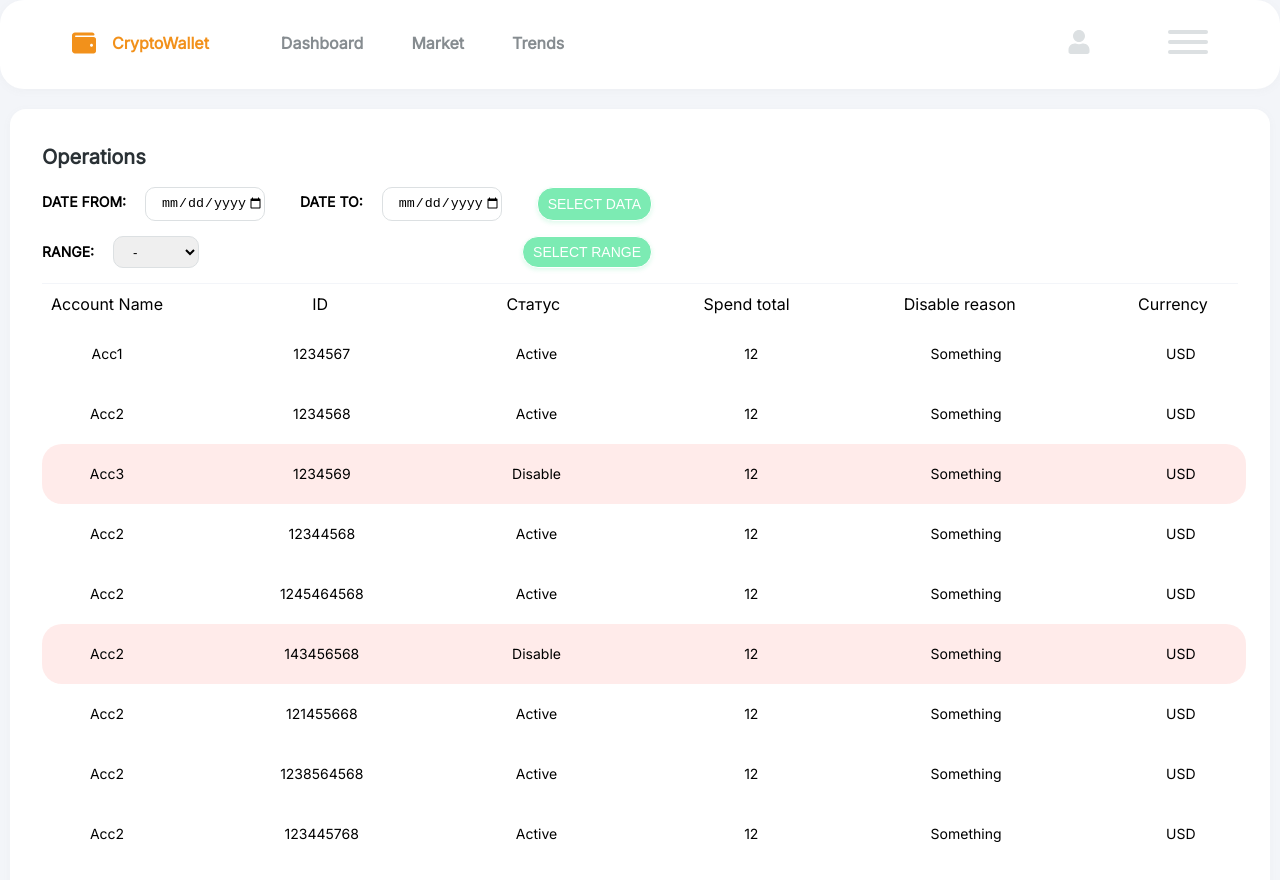
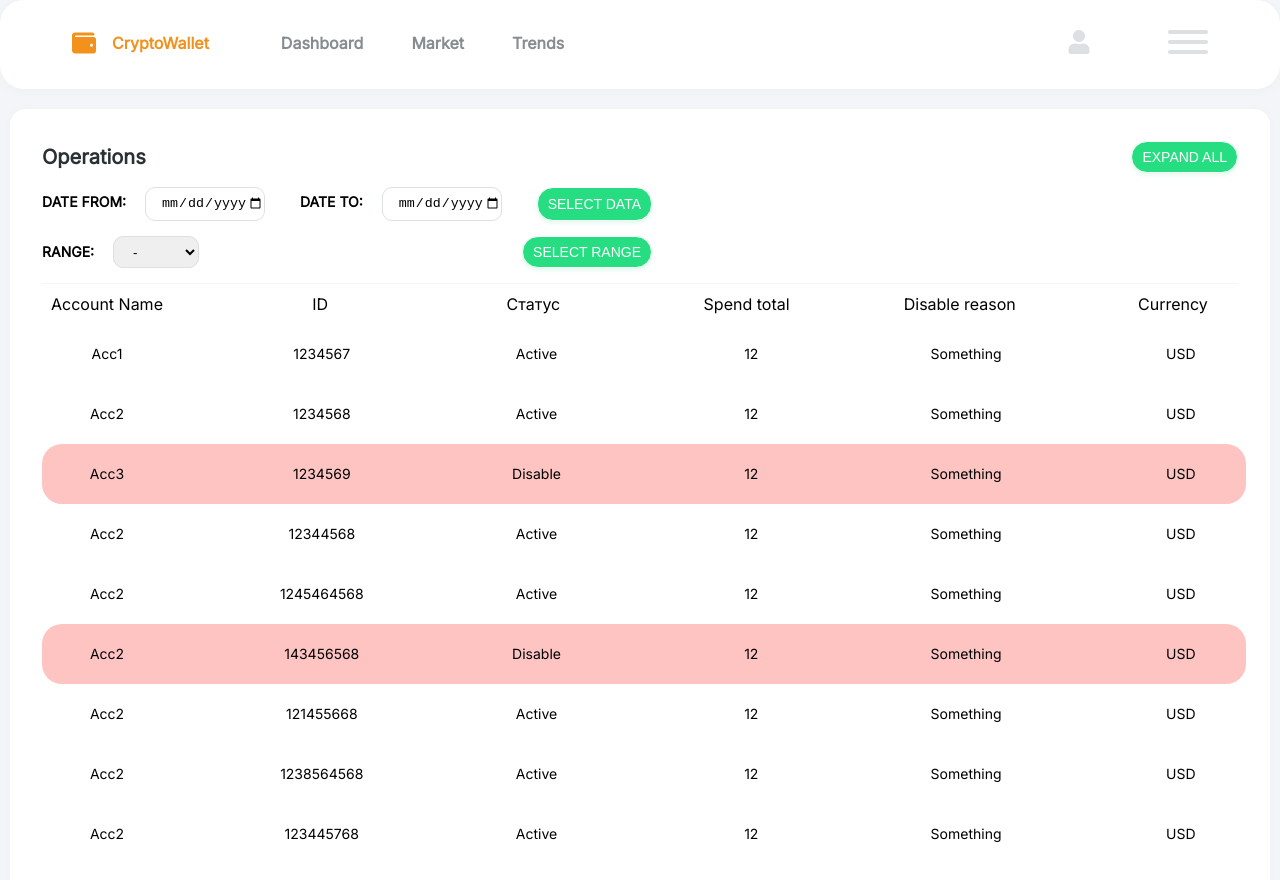
Before and after one commit to ShapovalDenys/Crypto_Marketplace, a React (Create React App) app: page / in a window 1280 px wide. Shown: the top 880 px of the page. Built offline with nearby package versions, Linux system fonts and the light colour scheme.

Commit message:
solution

```diff
--- a/src/components/Modules/Operations/Operations.js
+++ b/src/components/Modules/Operations/Operations.js
@@ -102,8 +102,8 @@ const OPERATIONS_DATA = [{
         campaign_inline_clicks:1.21,
         campaign_inline_clicks_ctr:1.01,
         date_range:[{
-            "date_start":"01-01-2020",
-            "date_stop":"01-01-2020"
+            date_start:"01-01-2020",
+            date_stop:"01-01-2020"
           }]
       }]
     },
@@ -128,8 +128,8 @@ const OPERATIONS_DATA = [{
           campaign_inline_clicks:1.21,
           campaign_inline_clicks_ctr:1.01,
           date_range:[{
-              "date_start":"01-01-2020",
-              "date_stop":"01-01-2020"
+              date_start:"01-01-2020",
+              date_stop:"01-01-2020"
             }]
         }]
       },
@@ -154,8 +154,8 @@ const OPERATIONS_DATA = [{
             campaign_inline_clicks:1.21,
             campaign_inline_clicks_ctr:1.01,
             date_range:[{
-                "date_start":"01-01-2020",
-                "date_stop":"01-01-2020"
+                date_start:"01-01-2020",
+                date_stop:"01-01-2020"
               }]
           }]
         },
@@ -180,8 +180,8 @@ const OPERATIONS_DATA = [{
               campaign_inline_clicks:1.21,
               campaign_inline_clicks_ctr:1.01,
               date_range:[{
-                  "date_start":"01-01-2020",
-                  "date_stop":"01-01-2020"
+                  date_start:"01-01-2020",
+                  date_stop:"01-01-2020"
                 }]
             }]
           },
@@ -206,8 +206,8 @@ const OPERATIONS_DATA = [{
                 campaign_inline_clicks:1.21,
                 campaign_inline_clicks_ctr:1.01,
                 date_range:[{
-                    "date_start":"01-01-2020",
-                    "date_stop":"01-01-2020"
+                    date_start:"01-01-2020",
+                    date_stop:"01-01-2020"
                   }]
               }]
             },
@@ -232,8 +232,8 @@ const OPERATIONS_DATA = [{
                   campaign_inline_clicks:1.21,
                   campaign_inline_clicks_ctr:1.01,
                   date_range:[{
-                      "date_start":"01-01-2020",
-                      "date_stop":"01-01-2020"
+                      date_start:"01-01-2020",
+                      date_stop:"01-01-2020"
                     }]
                 }]
               },
@@ -258,8 +258,8 @@ const OPERATIONS_DATA = [{
                     campaign_inline_clicks:1.21,
                     campaign_inline_clicks_ctr:1.01,
                     date_range:[{
-                        "date_start":"01-01-2020",
-                        "date_stop":"01-01-2020"
+                        date_start:"01-01-2020",
+                        date_stop:"01-01-2020"
                       }]
                   }]
                 },
@@ -284,8 +284,8 @@ const OPERATIONS_DATA = [{
                       campaign_inline_clicks:1.21,
                       campaign_inline_clicks_ctr:1.01,
                       date_range:[{
-                          "date_start":"01-01-2020",
-                          "date_stop":"01-01-2020"
+                          date_start:"01-01-2020",
+                          date_stop:"01-01-2020"
                         }]
                     }]
                   },
@@ -310,8 +310,8 @@ const OPERATIONS_DATA = [{
                         campaign_inline_clicks:1.21,
                         campaign_inline_clicks_ctr:1.01,
                         date_range:[{
-                            "date_start":"01-01-2020",
-                            "date_stop":"01-01-2020"
+                            date_start:"01-01-2020",
+                            date_stop:"01-01-2020"
                           }]
                       }]
                     },
@@ -336,8 +336,8 @@ const OPERATIONS_DATA = [{
                           campaign_inline_clicks:1.21,
                           campaign_inline_clicks_ctr:1.01,
                           date_range:[{
-                              "date_start":"01-01-2020",
-                              "date_stop":"01-01-2020"
+                              date_start:"01-01-2020",
+                              date_stop:"01-01-2020"
                             }]
                         }]
                       }
@@ -352,7 +352,10 @@ const Operations = () => {
   const [RegSuccess, setRegSuccess] = useState({});
   const [currentId, setCurrentId] = useState();
   const [sortBy, setSortBy] = useState("");
-  const [isReverse, setIsReverse] = useState("false");
+  const [isReverse, setIsReverse] = useState(false);
+  const [expandAll, setExpandAll] = useState(false);
+
+  const [hiddenId, setHiddenId] = useState("")
 
   useEffect(() => {
     let d = new Date();
@@ -400,6 +403,7 @@ const Operations = () => {
 
   const visibleInfo = OPERATIONS_DATA.find(item => item.account_id === currentId);
   const visibleCampainInfo = visibleInfo && visibleInfo.statistics;
+  const dataRangeFromServer = visibleCampainInfo && visibleCampainInfo[0].date_range[0];
 
   let visibleData = OPERATIONS_DATA;
 
@@ -445,12 +449,16 @@ const Operations = () => {
     }
   }
 
+  const hiddenInfo = (id) => {
+    setHiddenId(id)
+  }
 
   return (
   <div className="operations">
 
     <div className="module__article">
       <h2>Operations</h2>
+      <button className="operations__form-button" onClick={() => setExpandAll(!expandAll)} type="button">Expand all</button>
     </div>
 
     <form className="operations__form">
@@ -499,7 +507,7 @@ const Operations = () => {
     <div className="operations__transactions">
 
       {visibleData.map(item =><React.Fragment key={item.account_name + item.account_id}>
-        <div className={item.account_status === "active" ? "operations__transaction" : "operations__transaction operations__transaction-disabled"} onClick={() => onHandleClick(item.account_id)}>
+        <div className={item.account_status === "active" ? "operations__transaction" : "operations__transaction operations__transaction-disabled"} onClick={() => !expandAll ? onHandleClick(item.account_id) : hiddenInfo(item.account_id)}>
 
             <span>{item.account_name}</span>
             <span>{item.account_id}</span>
@@ -537,17 +545,56 @@ const Operations = () => {
           <span>Account_dis_reason: {visibleInfo.account_dis_reason}</span>
           <span>Account_currency: {visibleInfo.account_currency}</span>
           <span>Account_card: {visibleInfo.account_card}</span>
-
-            <div className="account-info__span">
-              <span>Account_status:</span>
-              <span className={visibleInfo.account_status === "disable" ? "account-info__disable" : "account-info__active"}>{visibleInfo.account_status}</span>
-            </div>
-
+          <span>Date_start: {dataRangeFromServer.date_start}</span>
+          <span>Date_stop: {dataRangeFromServer.date_stop}</span>
+          <div className="account-info__span">
+            <span>Account_status:</span>
+            <span className={visibleInfo.account_status === "disable" ? "account-info__disable" : "account-info__active"}>{visibleInfo.account_status}</span>
+          </div>
         </div>
 
         </div>
       </div>
       }
+
+      {expandAll &&
+        <div className="account-info">
+          <h3>Account information: {item.account_name}</h3>
+
+          <div className="account-info__inner">
+
+            <div>
+              <span>Campaign_num : {item.statistics[0].campaign_num}</span>
+              <span>Campaign_name : {item.statistics[0].campaign_name}</span>
+              <span>Campaign_impressions : {item.statistics[0].campaign_impressions}</span>
+              <span>Campaign_spent : {item.statistics[0].campaign_spent}</span>
+              <span>Campaign_frequency : {item.statistics[0].campaign_frequency}</span>
+              <span>Campaign_clicks : {item.statistics[0].campaign_clicks}</span>
+              <span>Campaign_unique_clicks : {item.statistics[0].campaign_unique_clicks}</span>
+              <span>Campaign_ctr : {item.statistics[0].campaign_ctr}</span>
+              <span>Campaign_unique_ctr : {item.statistics[0].campaign_unique_ctr}</span>
+              <span>Campaign_inline_clicks : {item.statistics[0].campaign_inline_clicks}</span>
+              <span>Campaign_inline_clicks_ctr : {item.statistics[0].campaign_inline_clicks_ctr}</span>
+            </div>
+
+            <div>
+              <span>Account_name : {item.account_name}</span>
+              <span>Account_id : {item.account_id}</span>
+              <span>Account_spent: {item.account_spent}</span>
+              <span>Account_dis_reason: {item.account_dis_reason}</span>
+              <span>Account_currency: {item.account_currency}</span>
+              <span>Account_card: {item.account_card}</span>
+              <span>Date_start: {item.statistics[0].date_range[0].date_start}</span>
+              <span>Date_stop: {item.statistics[0].date_range[0].date_stop}</span>
+              <div className="account-info__span">
+                <span>Account_status:</span>
+                <span className={item.account_status === "disable" ? "account-info__disable" : "account-info__active"}>{item.account_status}</span>
+              </div>
+            </div>
+
+          </div>
+        </div>}
+
         </React.Fragment>
       )}
     </div>
--- a/src/components/Modules/Operations/Operations.scss
+++ b/src/components/Modules/Operations/Operations.scss
@@ -31,16 +31,16 @@
     line-height: 24px;
     color: #fff;
     padding: 3px 10px;
-    background: rgba(38, 222, 129, 0.6);
+    background: rgba(38, 222, 129, 1);
     box-shadow: 0 2px 4px rgba(38, 222, 129, 0.15);
     border-radius: 16px;
     border: 1px solid #fff;
     @include transitionWebKitDuration;
     cursor: pointer;
     &:hover {
-      color: rgba(38, 222, 129, 0.6);
+      color: rgba(38, 222, 129, 1);
       background-color: #fff;
-      border: 1px solid rgba(38, 222, 129, 0.6);
+      border: 1px solid rgba(38, 222, 129, 1);
     }
   }
   &__transactions {
@@ -88,10 +88,10 @@
       }
     }
     &-disabled {
-      background-color: rgba(252, 60, 54, 0.1);
+      background-color: rgba(252, 60, 54, 0.3);
       border-radius: 20px;
       &:hover {
-        background-color: rgba(252, 60, 54, 0.3);
+        background-color: rgba(252, 60, 54, 0.5);
       }
     }
     & img {
@@ -148,6 +148,10 @@
   }
 }
 
+.test {
+  display: none;
+}
+
 @media screen and (max-width: 1150px) {
   .operations {
     margin-top: 8vw;
```
